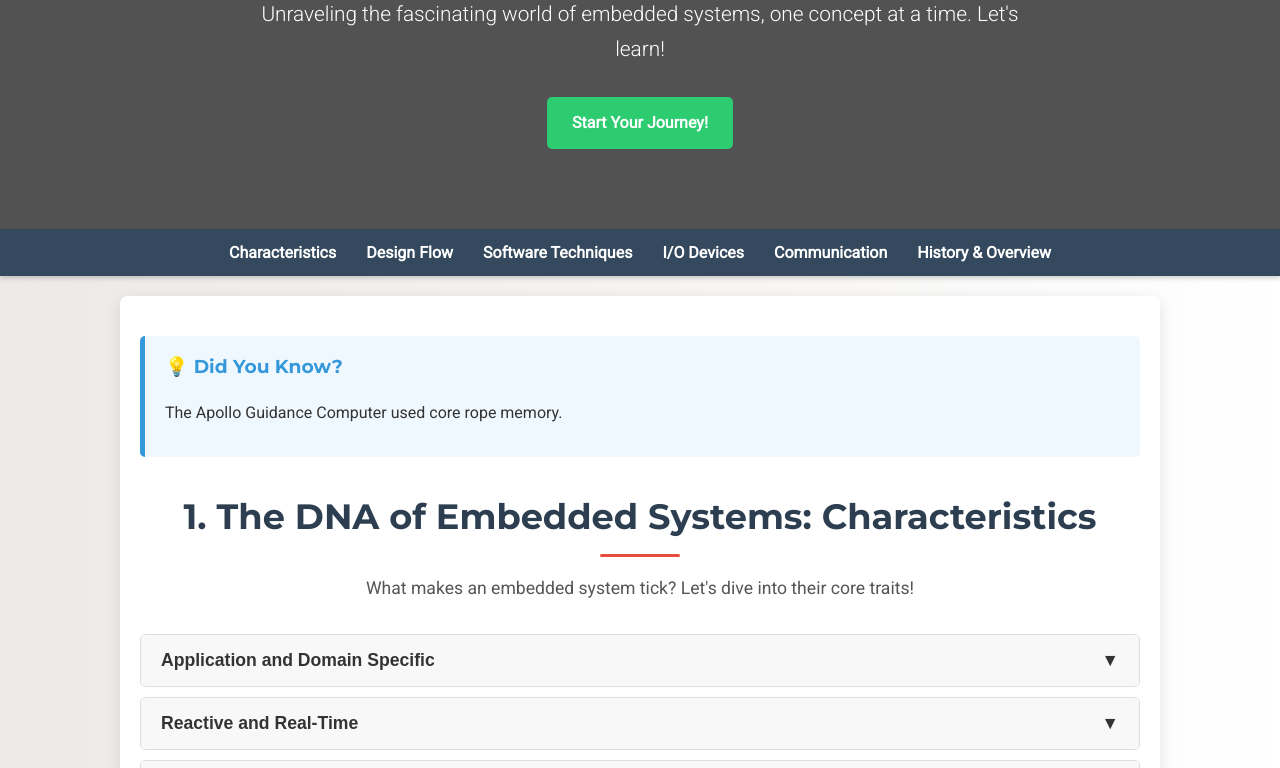
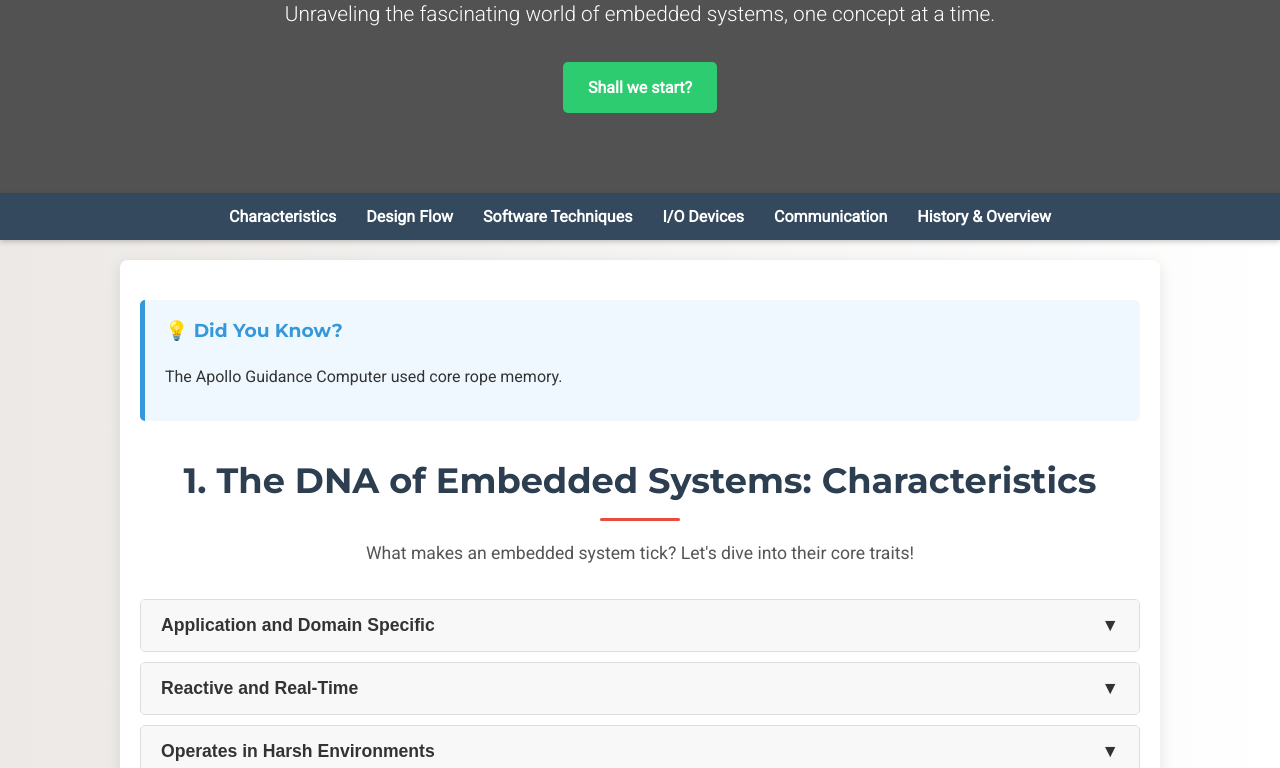
Before and after one commit to ktchllnfrr/Embedded_Reviewer, a plain HTML site: page index.html in a window 1280 px wide. Shown: the part 332-1100 px from the top of the page. Drawn offline with Linux system fonts and the light colour scheme; placeholder pictures from the web are drawn by us.

Commit message:
Update index.html

```diff
--- a/index.html
+++ b/index.html
@@ -3,7 +3,7 @@
 <head>
     <meta charset="UTF-8">
     <meta name="viewport" content="width=device-width, initial-scale=1.0">
-    <title>Embedded Systems Explorer: Your Interactive Review Guide</title>
+    <title>Embedded Systems Reviewer ni Kate</title>
     <link rel="stylesheet" href="style.css">
     <link href="https://fonts.googleapis.com/css2?family=Montserrat:wght@400;700&family=Roboto:wght@300;400&display=swap" rel="stylesheet">
 </head>
@@ -11,8 +11,8 @@
     <header class="hero">
         <div class="hero-content">
             <h1>🚀 Embedded Systems Explorer 🚀</h1>
-            <p class="tagline">Unraveling the fascinating world of embedded systems, one concept at a time. Let's learn!</p>
-            <a href="#main-content" class="btn-primary">Start Your Journey!</a>
+            <p class="tagline">Unraveling the fascinating world of embedded systems, one concept at a time.</p>
+            <a href="#main-content" class="btn-primary">Shall we start?</a>
         </div>
     </header>
 
```
